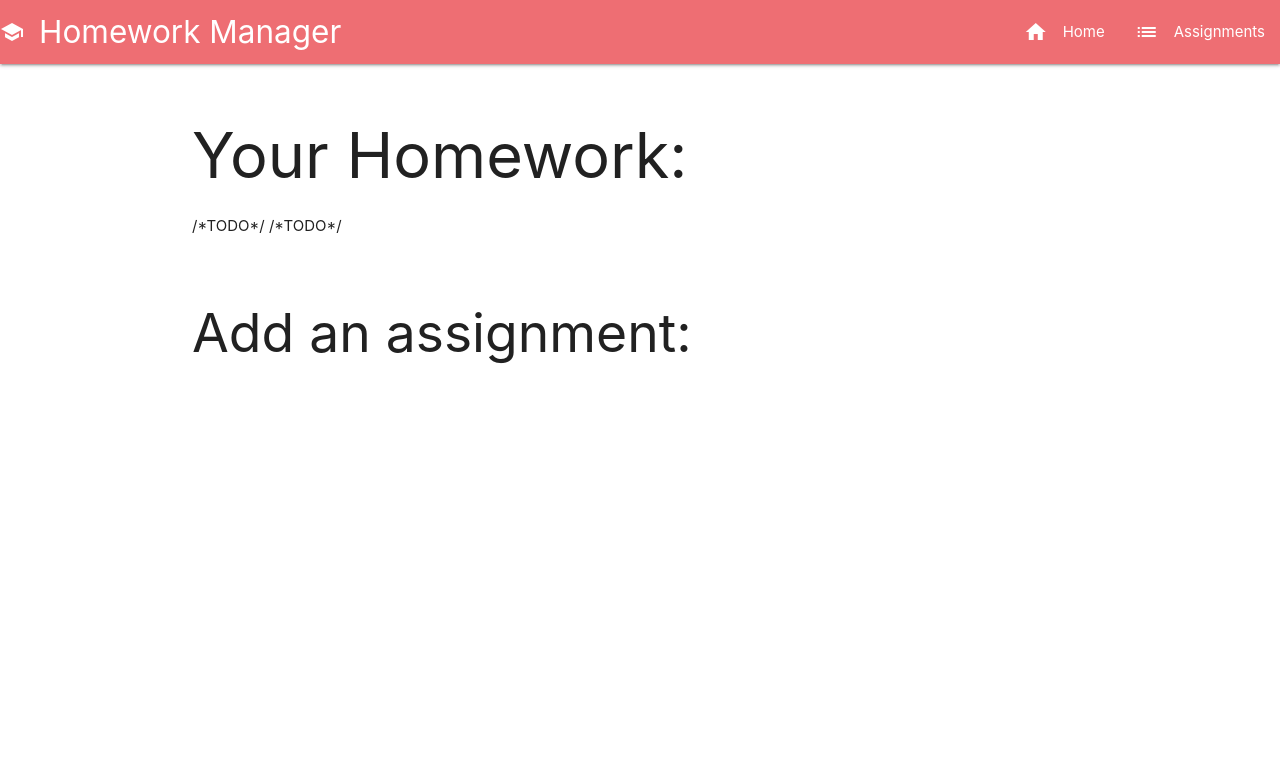
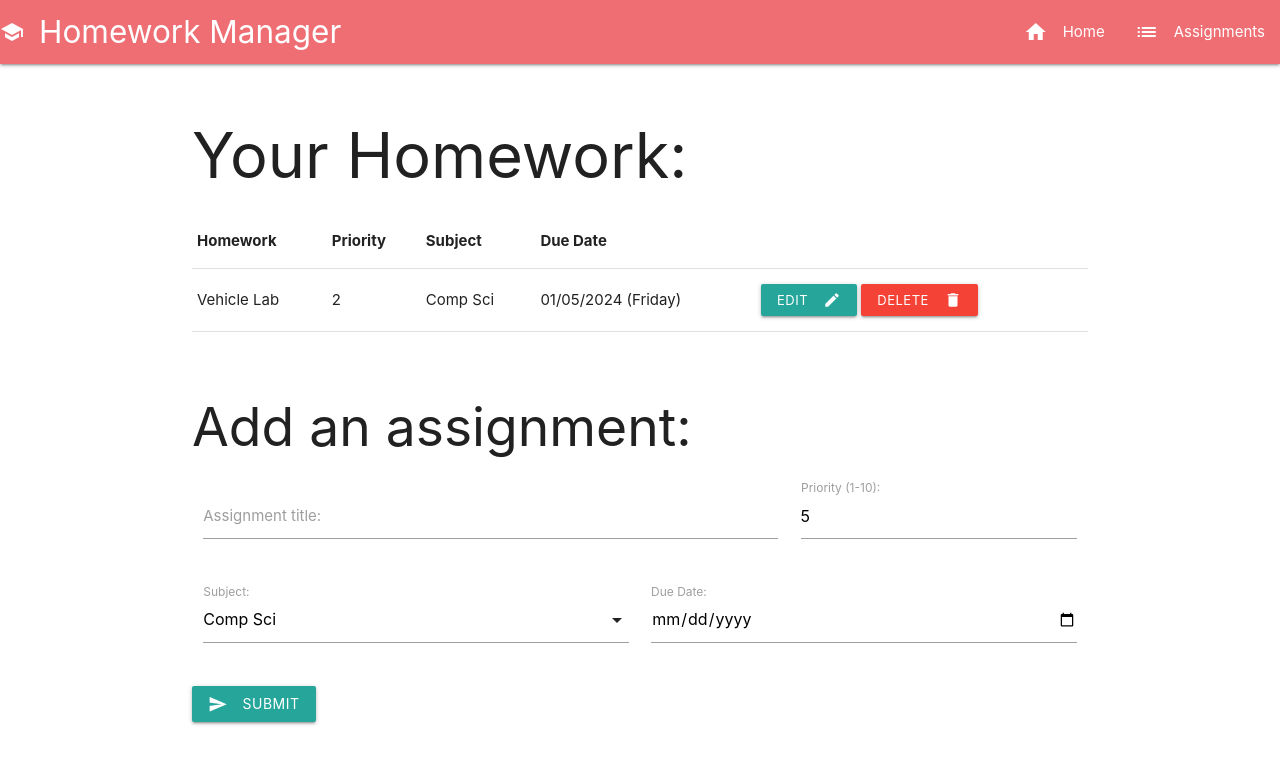
Before and after one commit to morganbaizas/inventory-app, a plain HTML site: page assignments.html in a window 1280 px wide. Drawn offline with nearby package versions, Linux system fonts and the light colour scheme.

Commit message:
updated index and assignments

```diff
--- a/assignments.html
+++ b/assignments.html
@@ -41,10 +41,25 @@
             <h1>Your Homework:</h1>
             <table>
                 <thead>
-                    /*TODO*/
+                    <tr>
+                        <th>Homework</th>
+                        <th>Priority</th>
+                        <th>Subject</th>
+                        <th>Due Date</th>
+                        <th></th>
+                    </tr>
                 </thead>
                 <tbody>
-                    /*TODO*/
+                    <tr>
+                        <td>Vehicle Lab</td>
+                        <td>2</td>
+                        <td>Comp Sci</td>
+                        <td>01/05/2024 (Friday)</td>
+                        <td>
+                            <a class="btn-small" href="detail.html"><i class="material-icons right">edit</i>Edit</a>
+                            <a class="btn-small red"><i class="material-icons right">delete</i>Delete</a>
+                        </td>
+                    </tr>
                 </tbody>
             </table>
         </div>
@@ -53,7 +68,35 @@
         <div class="section" id="add">
             <h2>Add an assignment:</h2>
             <form id="addForm">
-
+                <div class="row">
+                    <div class="input-field col s8">
+                        <input type="text" id="titleInput" name="title" class="validate" data-length="45" required>
+                        <label for="titleInput">Assignment title:</label>
+                    </div>
+                    <div class="input-field col s4">
+                        <input type="number" id="priorityInput" name="priority" class="validate" min="1" max="10" value="5">
+                        <label for="priorityInput">Priority (1-10): </label>
+                    </div>
+                </div>
+                <div class="row">
+                    <div class="input-field col s6">
+                        <select type="number" name="subject" id="subjectInput">
+                            <option value="1">Comp Sci</option>
+                            <option value="2">Math</option>
+                            <option value="3">Language</option>
+                            <option value="4">History</option>
+                        </select>
+                        <label for="subjectInput">Subject: </label>
+                    </div>
+                    <div class="input-field col s6">
+                        <input type="date" id="dueDateInput" name="dueDate">
+                        <label for="dueDateInput">Due Date: </label>
+                    </div>
+                </div>
+                <button class="btn" type="submit">
+                    <i class="material-icons left">send</i>
+                    Submit
+                </button>
             </form>
         </div>
     </div>
```
Also changed, not shown: index.html (+1 -1 lines).
